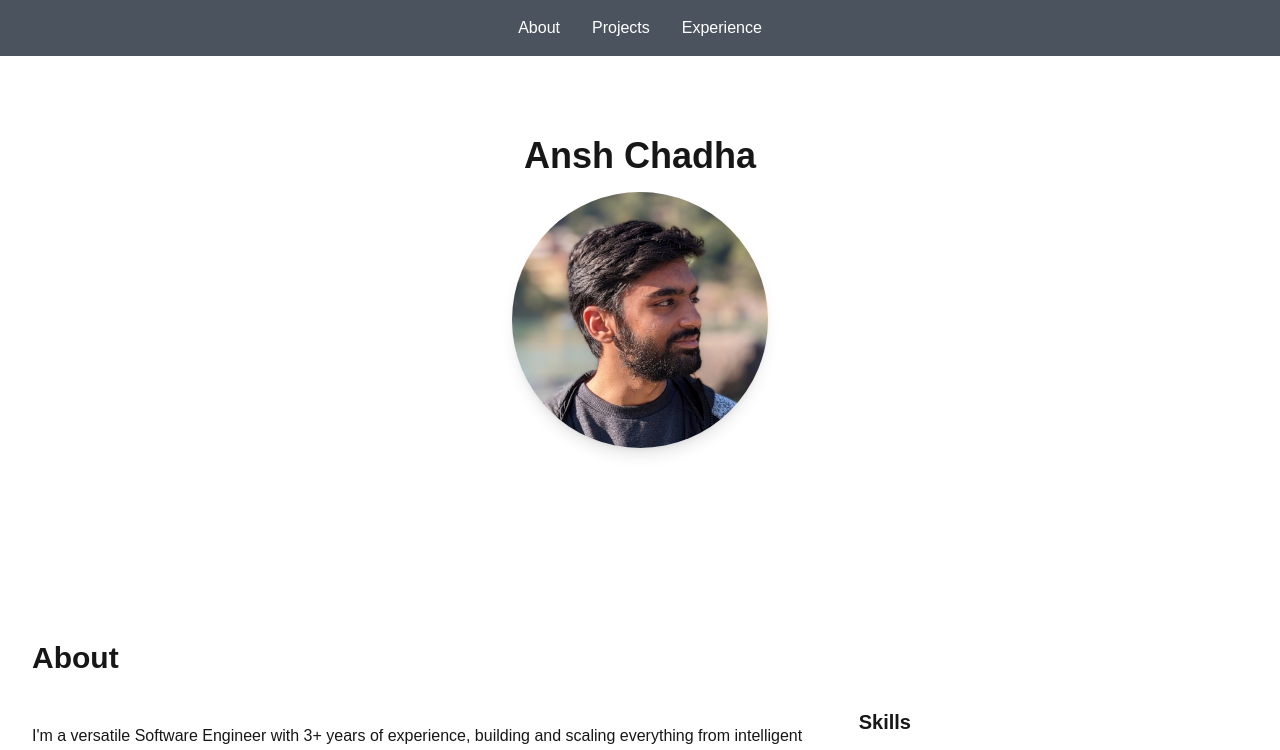
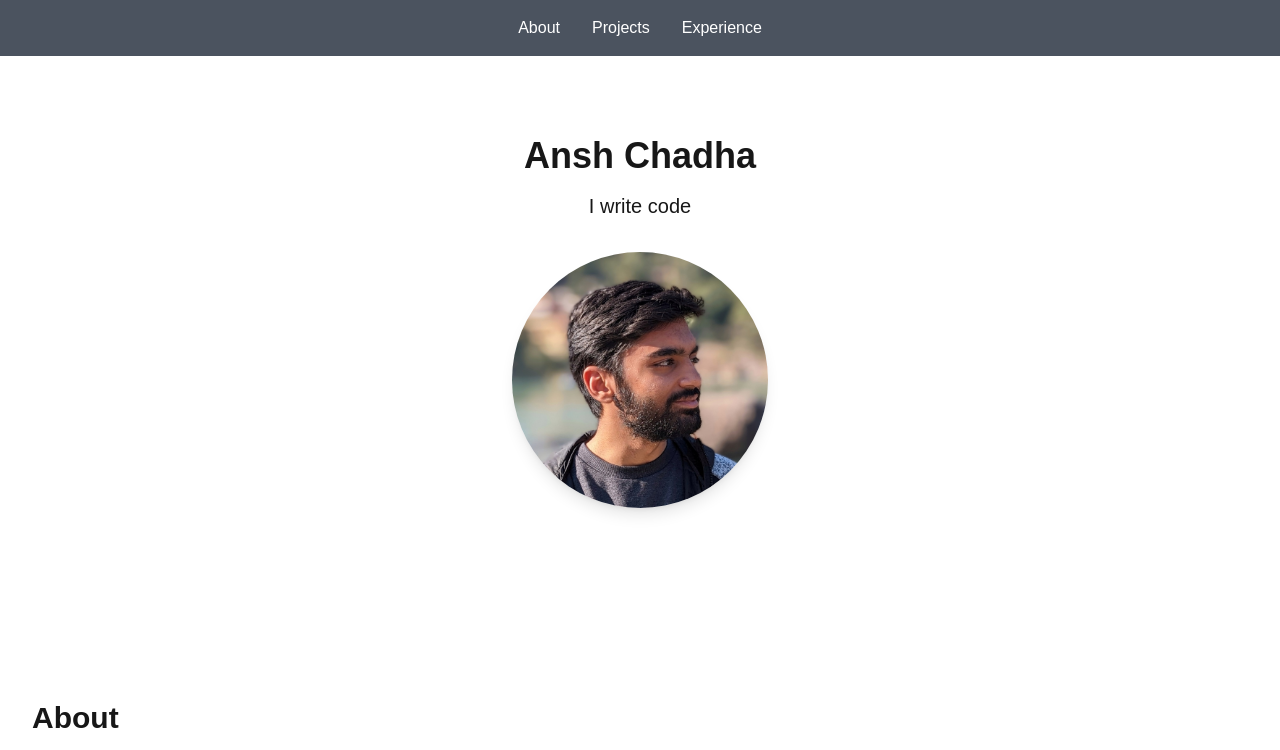
Before and after one commit to GeekyA/ansh-personal-website, a Next.js app: page / in a window 1280 px wide. Shown: the top 750 px of the page. Built offline with nearby package versions, Linux system fonts and the light colour scheme.

Commit message:
updated headline again

```diff
--- a/app/page.tsx
+++ b/app/page.tsx
@@ -10,7 +10,7 @@ export default function Home() {
       {/* Hero Section */}
       <section className="py-20 text-center">
         <h1 className="text-4xl font-bold mb-4 hover:text-green-500 transition-colors duration-300">Ansh Chadha</h1>
-        {/*<p className="text-xl mb-8 hover:text-green-500 transition-colors duration-300">Software Engineer</p>*/}
+        <p className="text-xl mb-8 hover:text-green-500 transition-colors duration-300">I write code</p>
         <div className="w-64 h-64 mx-auto mb-8 rounded-full overflow-hidden shadow-lg hover:shadow-2xl transition-shadow duration-300">
           <Image src="/images/profile.jpg" alt="Ansh Chadha" width={3000} height={3000} className="object-cover" />
         </div>
```
